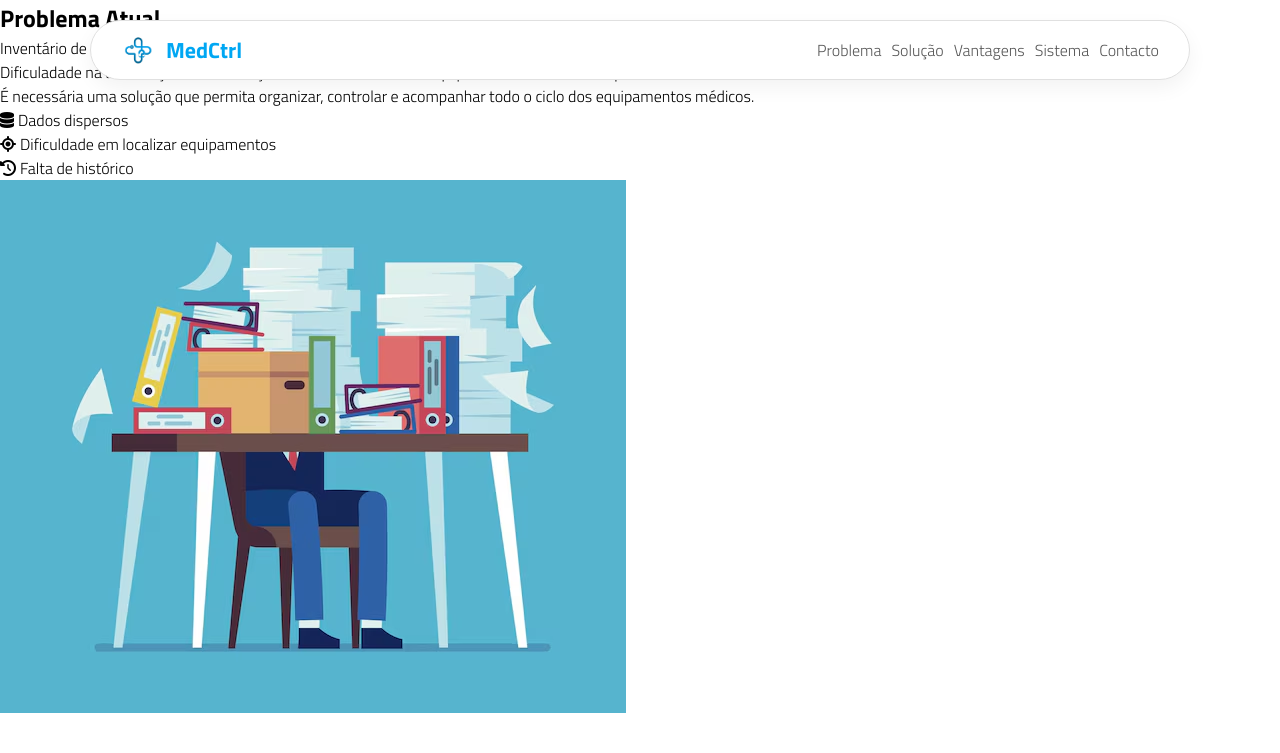
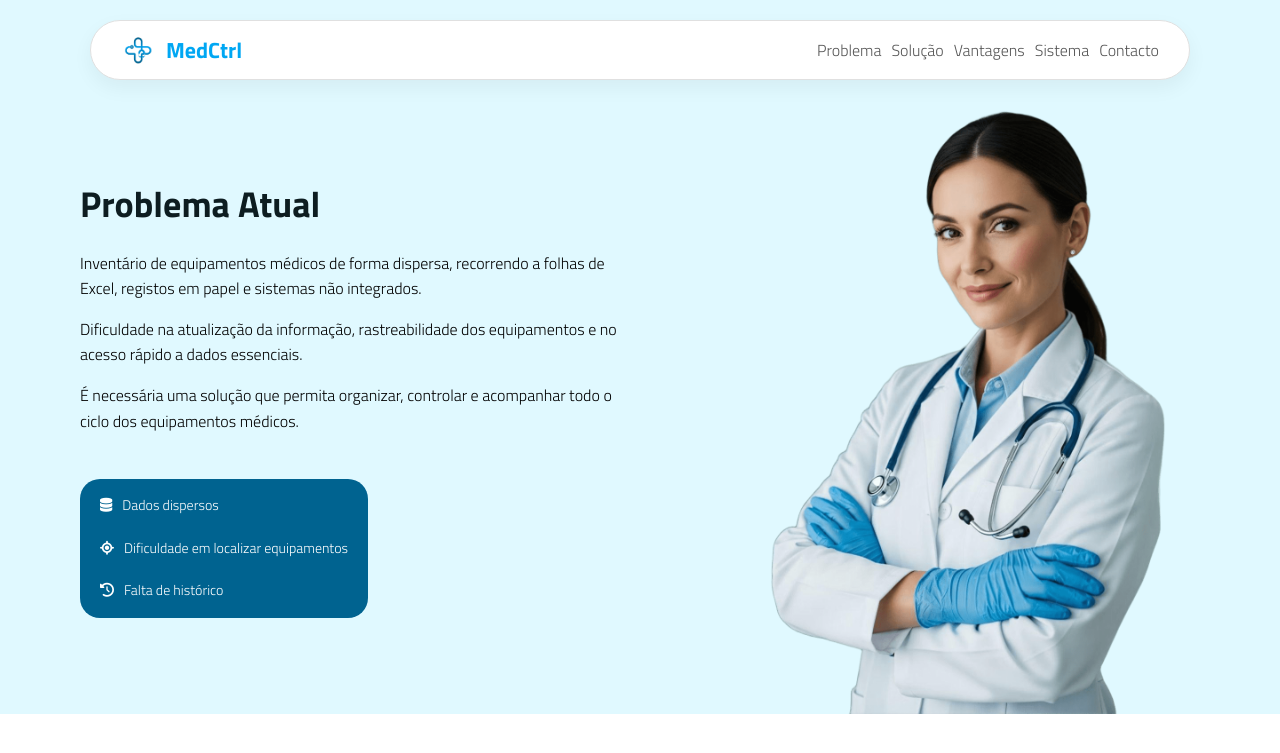
Before and after one commit to clarapereira1240902/MedCtrl, a PHP site: page / in a window 1280 px wide. Shown: the top 753 px of the page. Run offline with PHP 8.4, Linux system fonts and the light colour scheme.

Commit message:
Frontend- Atualização da Secção Problema

```diff
--- a/frontend/assets/css/estilos.css
+++ b/frontend/assets/css/estilos.css
@@ -73,3 +73,74 @@
     background: #006390;
     transition: width 0.2s ease;
 }
+
+
+/* Secção do Problema*/
+.container-texto-generico {
+    padding: 80px 90px 0px 80px;
+    width: 100%;
+    max-width: 100%;
+    margin-left: auto;
+    margin-right: auto;
+    background: #e0f9ff;
+    position: relative;
+    overflow: hidden;
+}
+
+.objetivo-content {
+    display: flex;
+    align-items: center;
+    justify-content: space-between;
+    gap: 40px;
+}
+
+.objetivo-texto {
+    width: 50%;
+    display: flex;
+    flex-direction: column;
+}
+
+.objetivo-texto h1 {
+    font-size: 36px;
+    color: #0d1d21;
+    margin-bottom: 20px;
+}
+
+.objetivo-texto p {
+    color: #000000;
+    margin-bottom: 15px;
+    line-height: 1.6;
+    font-size: 16px;
+}
+
+.problemas-box {
+    margin-top: 30px;
+    background: #006390;
+    padding: 15px 20px 2px 20px;
+    border-radius: 20px;
+    display: flex;
+    flex-direction: column;
+    gap: 5px;
+    width: fit-content;
+}
+
+.problemas-box p {
+    color: #ffffff;
+    font-weight: 500;
+    font-size: 14px;
+}
+
+.problemas-box i {
+    margin-right: 10px;
+}
+
+.objetivo-imagem {
+    width: 40%;
+    text-align: right;
+}
+
+.objetivo-imagem img {
+    max-width: 100%;
+    display: block;
+
+}
--- a/frontend/index.html
+++ b/frontend/index.html
@@ -56,21 +56,22 @@
                     Inventário de equipamentos médicos de forma dispersa, recorrendo a folhas de Excel, registos em papel e sistemas não integrados.
                 </p>
                 <p>
-                    Dificuladade na atualização da informação, a rastreabilidade dos equipamentos e o acesso rápido a dados essenciais.
+                    Dificuldade na atualização da informação, rastreabilidade dos equipamentos e no acesso rápido a dados essenciais.
                 </p>
                 <p>
                    É necessária uma solução que permita organizar, controlar e acompanhar todo o ciclo dos equipamentos médicos.
                 </p>
-            <div class="problemas-box">
-                <p><i class="fa-solid fa-database">&nbsp;</i>Dados dispersos</p>
-                <p><i class="fa-solid fa-location-crosshairs">&nbsp;</i>Dificuldade em localizar equipamentos</p>
-                <p><i class="fa-solid fa-clock-rotate-left">&nbsp;</i>Falta de histórico</p>
+
+                <div class="problemas-box">
+                    <p><i class="fa-solid fa-database"></i>Dados dispersos</p>
+                    <p><i class="fa-solid fa-location-crosshairs"></i>Dificuldade em localizar equipamentos</p>
+                    <p><i class="fa-solid fa-clock-rotate-left"></i>Falta de histórico</p>
+                </div>
             </div>
-        </div>
 
-        <div class="objetivo-imagem">
-            <img src="assets/img/problema.avif" alt="Problema">
-        </div>
+            <div class="objetivo-imagem">
+                <img src="assets/img/problema.png" alt="Problema">
+            </div>
     </section>
 
 
```
Also changed, not shown: frontend/assets/img/problema.avif (deleted), frontend/assets/img/problema.png (added).
